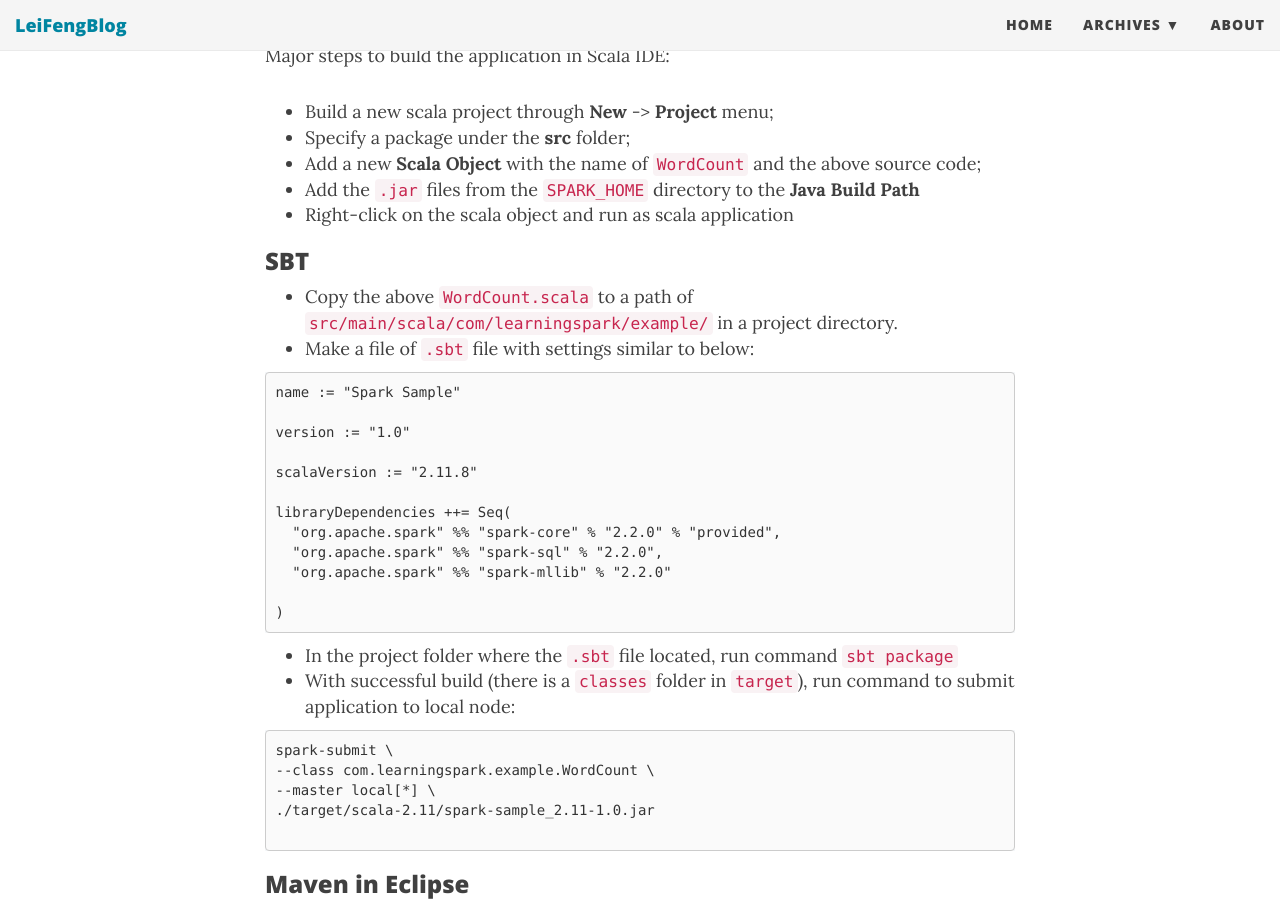
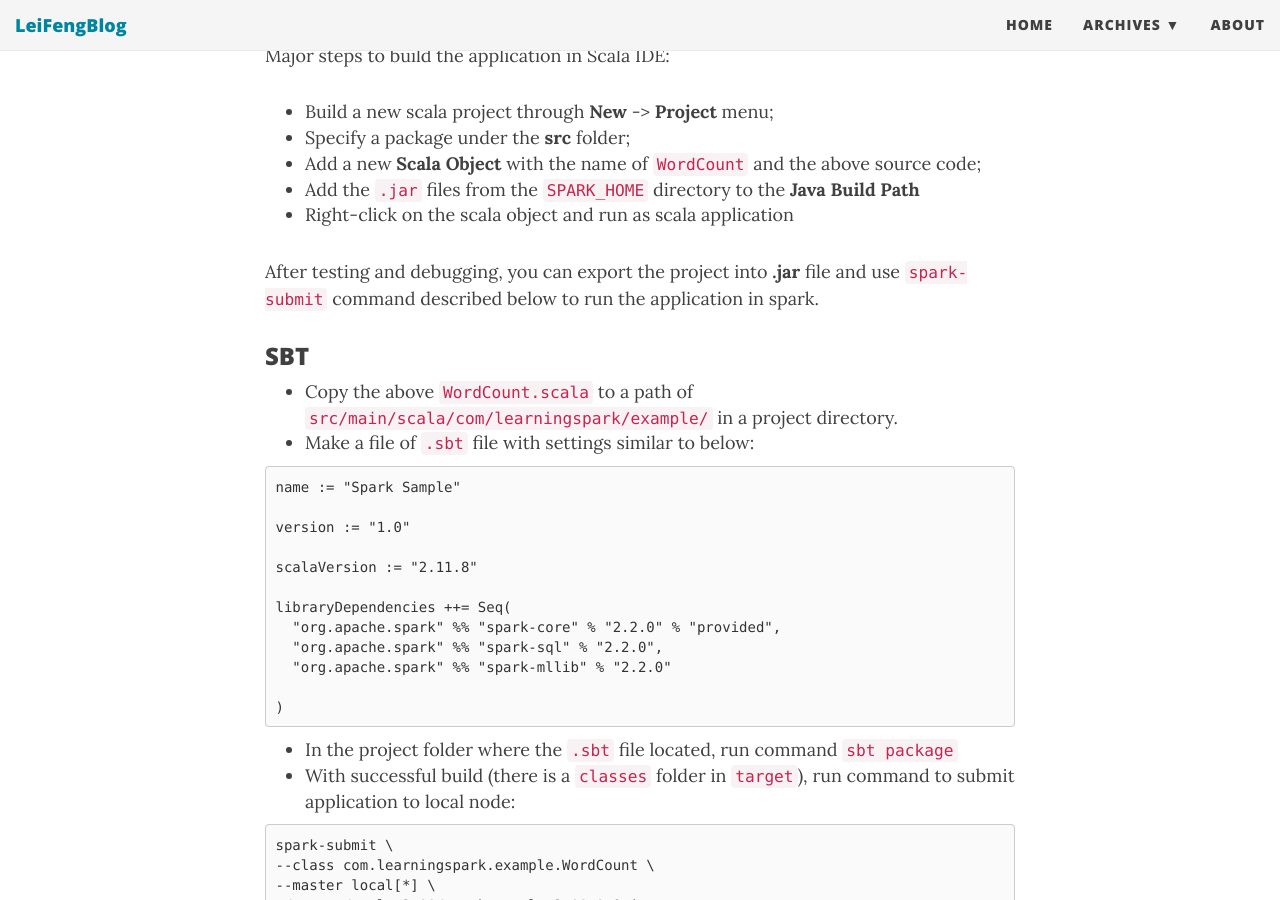
Before and after one commit to stonefl/stonefl.github.io, a Jekyll site: the page built from _posts/2018-04-17-set-up-scala-development-environment-for-apache-spark-in-standalone-mode.md, in a window 1280 px wide and 900 px high, scrolled down 5507 px. Built offline with Jekyll 4.4.1, drawn with Linux system fonts in a browser that asks for light colours; nearby versions of some CDN libraries; comment, search, counter and statistics services are not loaded.

Commit message:
Update 2018-04-17-set-up-scala-development-environment-for-apache-spark-in-standalone-mode.md

```diff
--- a/_posts/2018-04-17-set-up-scala-development-environment-for-apache-spark-in-standalone-mode.md
+++ b/_posts/2018-04-17-set-up-scala-development-environment-for-apache-spark-in-standalone-mode.md
@@ -130,6 +130,8 @@ Major steps to build the application in Scala IDE:
 - Add the `.jar` files from the `SPARK_HOME` directory to the **Java Build Path**
 - Right-click on the scala object and run as scala application
 
+After testing and debugging, you can export the project into **.jar** file and use `spark-submit` command described below to run the application in spark.
+
 ### SBT
 
 - Copy the above `WordCount.scala` to a path of `src/main/scala/com/learningspark/example/` in a project directory.
```
